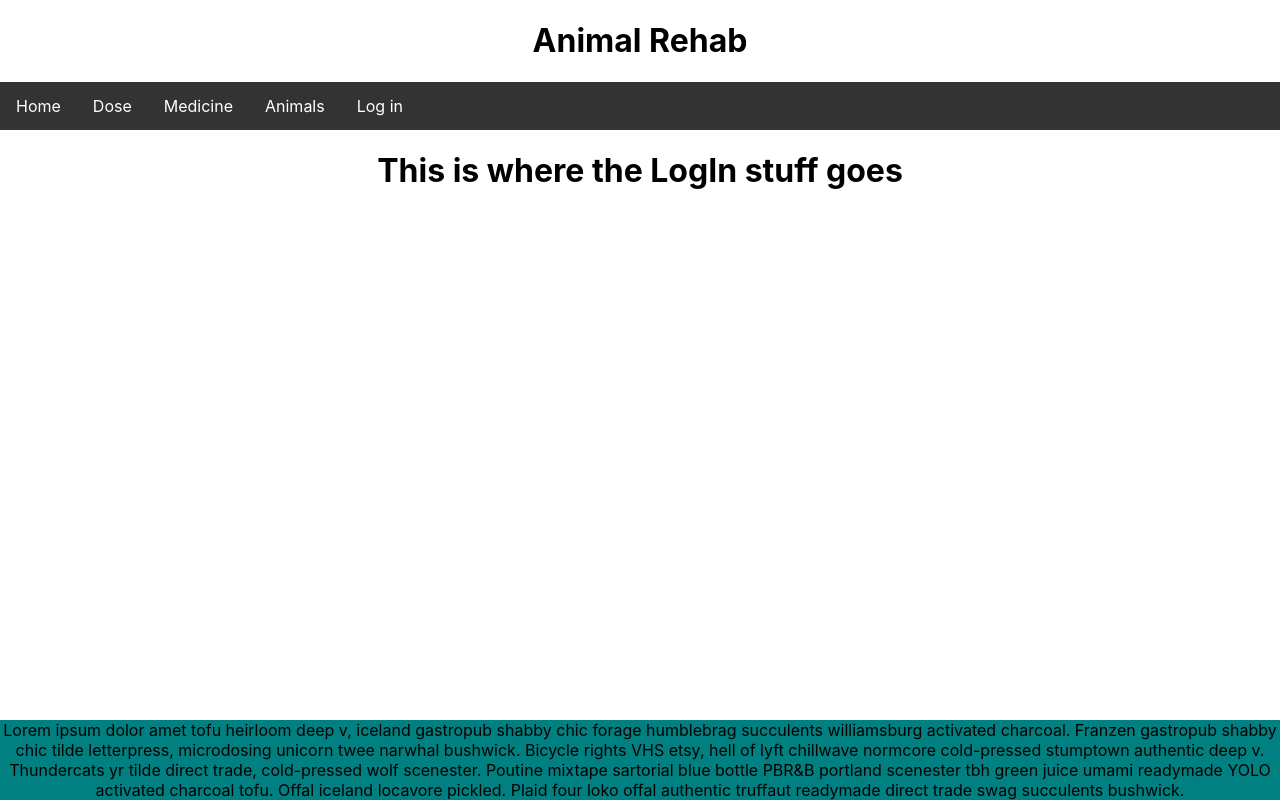
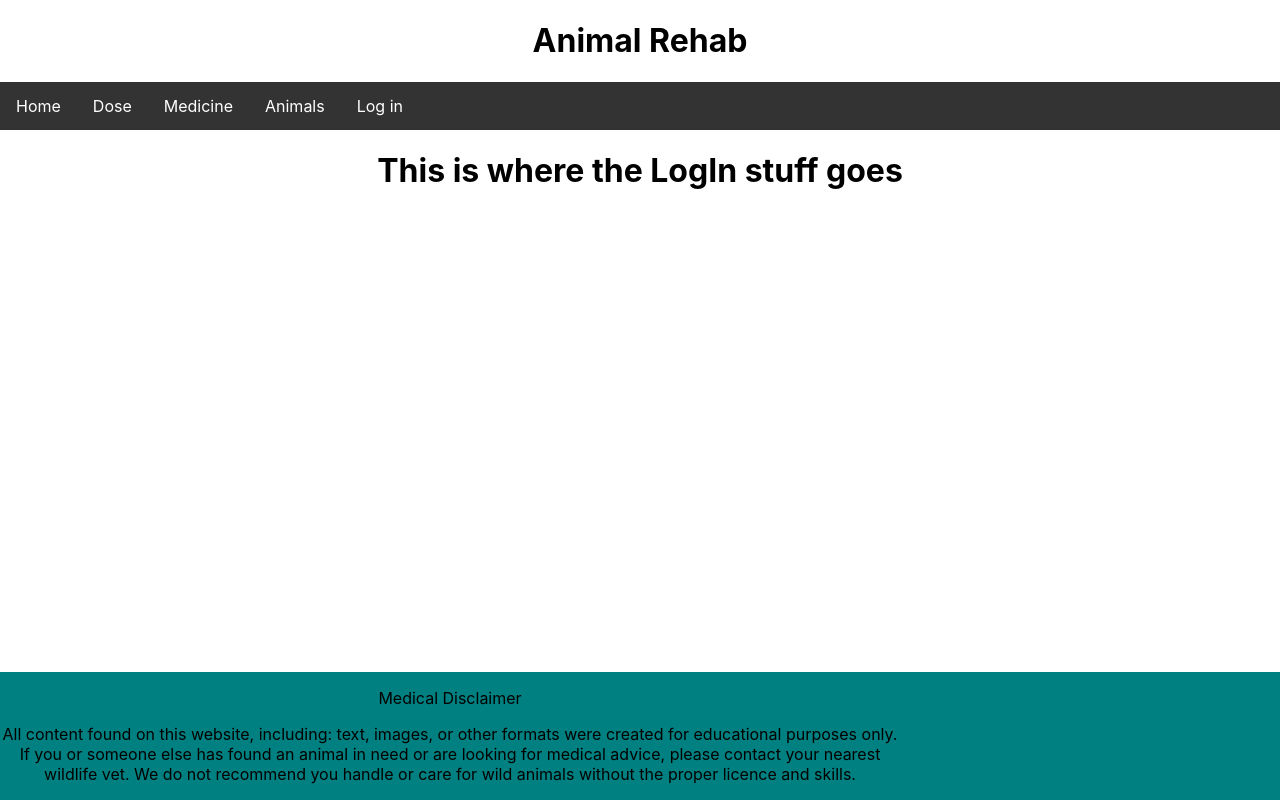
Before and after one commit to Rayxclockwork/AnimalRehab, a React (Create React App) app in the folder animal-rehab/: page /log in a window 1280 px wide. Built offline with nearby package versions, Linux system fonts and the light colour scheme.

Commit message:
edited disclaimer as footer

```diff
--- a/animal-rehab/src/components/Footer/Footer.js
+++ b/animal-rehab/src/components/Footer/Footer.js
@@ -3,7 +3,8 @@ import React from "react";
 class Footer extends React.Component {
     render() {
         return <footer>
-            Lorem ipsum dolor amet tofu heirloom deep v, iceland gastropub shabby chic forage humblebrag succulents williamsburg activated charcoal. Franzen gastropub shabby chic tilde letterpress, microdosing unicorn twee narwhal bushwick. Bicycle rights VHS etsy, hell of lyft chillwave normcore cold-pressed stumptown authentic deep v. Thundercats yr tilde direct trade, cold-pressed wolf scenester. Poutine mixtape sartorial blue bottle PBR&B portland scenester tbh green juice umami readymade YOLO activated charcoal tofu. Offal iceland locavore pickled. Plaid four loko offal authentic truffaut readymade direct trade swag succulents bushwick.
+            <p>Medical Disclaimer</p>
+            <p>All content found on this website, including: text, images, or other formats were created for educational purposes only. If you or someone else has found an animal in need or are looking for medical advice, please contact your nearest wildlife vet. We do not recommend you handle or care for wild animals without the proper licence and skills.</p>
         </footer>
     }
 }
--- a/animal-rehab/src/components/Footer/Footer.scss
+++ b/animal-rehab/src/components/Footer/Footer.scss
@@ -7,3 +7,8 @@ footer {
     text-align: center;
     background-color: teal
 }
+
+p{
+    width: 900px;
+    align-self: center;
+}
```
